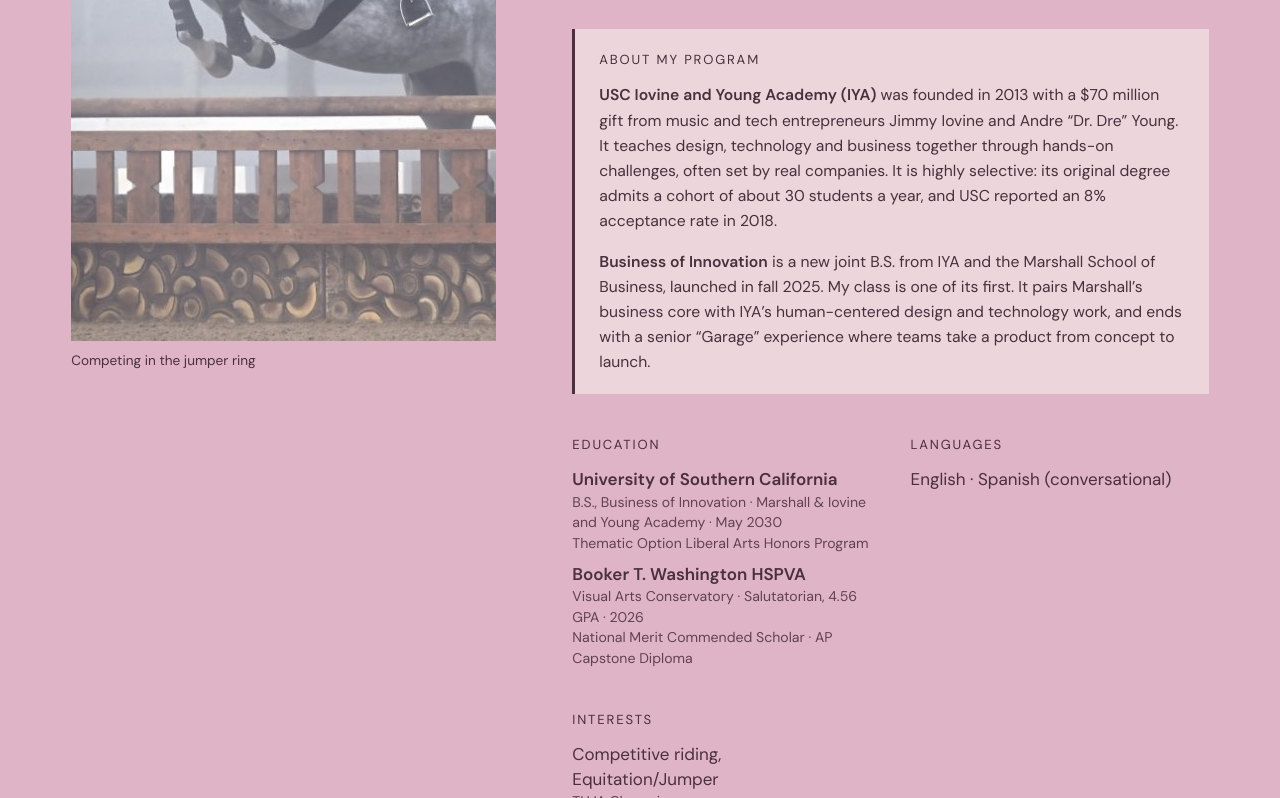
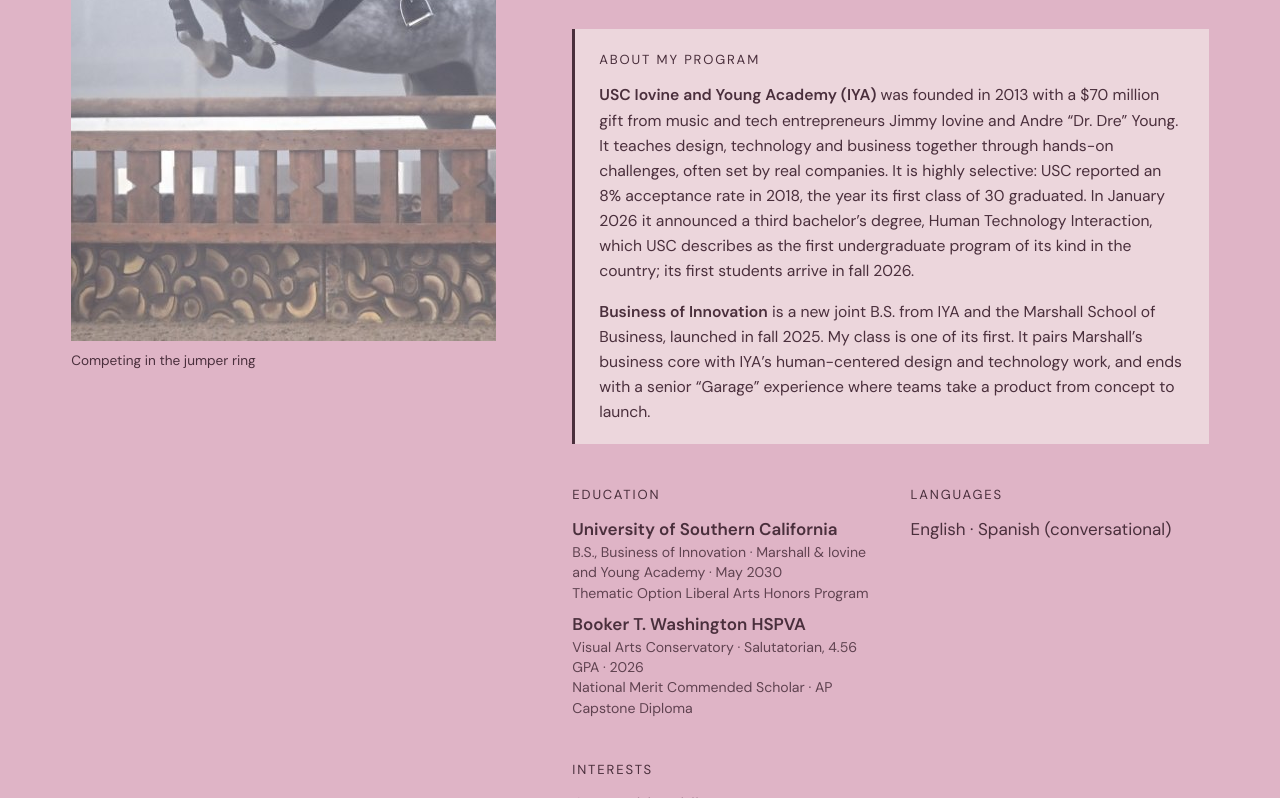
Before and after one commit to ediemurawski-lab/ediemurawski.com, a plain HTML site: page index.html in a window 1280 px wide. Shown: the part 11202-12000 px from the top of the page. Drawn offline with Linux system fonts and the light colour scheme.

Commit message:
About my program: update IYA facts (the 2018 figure dated, new Human Technology Interaction degree)
Removes the unsupported present-tense 'about 30 students a year' (documented
only for the first class, which graduated 30 in 2018) and adds the B.S. in
Human Technology Interaction announced in January 2026 (USC Today; Daily
Trojan), whose first class starts in fall 2026.

Co-Authored-By: Claude Opus 5.5 <noreply@anthropic.com>
Claude-Session: https://claude.ai/code/session_01FZLkrCJcRvTsWWP7SBFDZL

```diff
--- a/index.html
+++ b/index.html
@@ -592,7 +592,7 @@
 
         <div class="program">
           <h3>About my program</h3>
-          <p><strong>USC Iovine and Young Academy (IYA)</strong> was founded in 2013 with a $70 million gift from music and tech entrepreneurs Jimmy Iovine and Andre “Dr. Dre” Young. It teaches design, technology and business together through hands-on challenges, often set by real companies. It is highly selective: its original degree admits a cohort of about 30 students a year, and USC reported an 8% acceptance rate in 2018.</p>
+          <p><strong>USC Iovine and Young Academy (IYA)</strong> was founded in 2013 with a $70 million gift from music and tech entrepreneurs Jimmy Iovine and Andre “Dr. Dre” Young. It teaches design, technology and business together through hands-on challenges, often set by real companies. It is highly selective: USC reported an 8% acceptance rate in 2018, the year its first class of 30 graduated. In January 2026 it announced a third bachelor’s degree, Human Technology Interaction, which USC describes as the first undergraduate program of its kind in the country; its first students arrive in fall 2026.</p>
           <p><strong>Business of Innovation</strong> is a new joint B.S. from IYA and the Marshall School of Business, launched in fall 2025. My class is one of its first. It pairs Marshall’s business core with IYA’s human-centered design and technology work, and ends with a senior “Garage” experience where teams take a product from concept to launch.</p>
         </div>
         <div class="facts">
```
